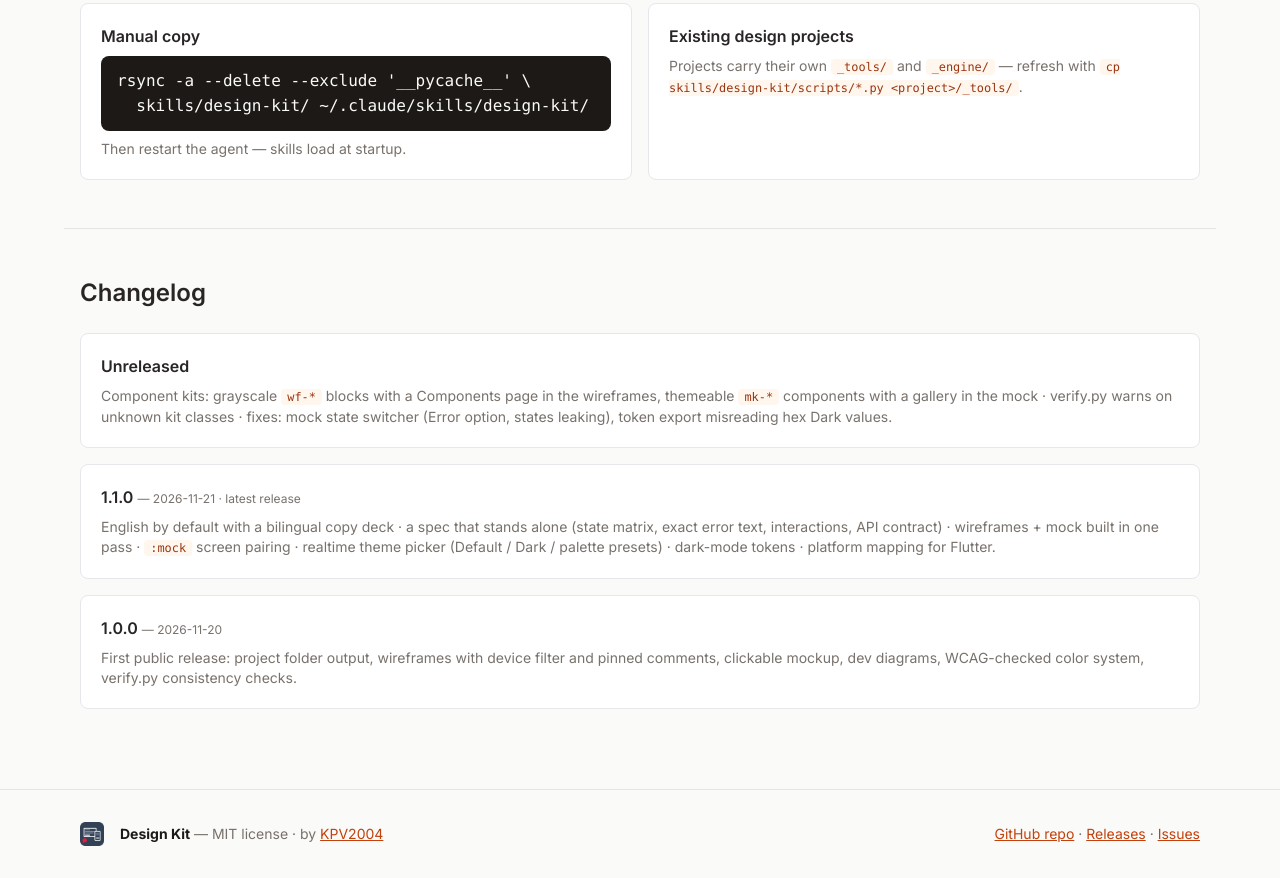
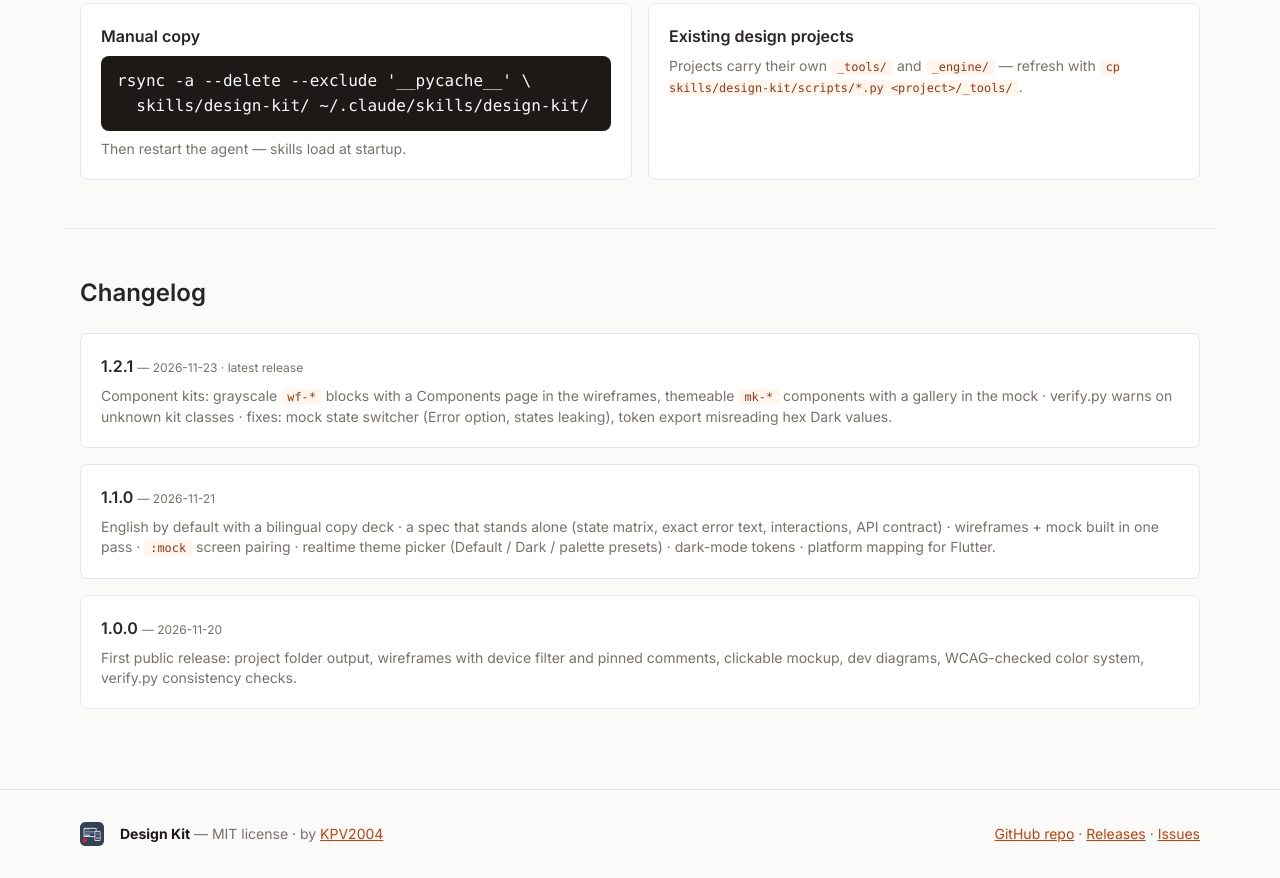
Before and after one commit to KPV2004/design-kit, a plain HTML site: page docs-site/index.html in a window 1280 px wide. Shown: the part 3146-4024 px from the top of the page. Drawn offline with nearby package versions, Linux system fonts and the light colour scheme; files whose address does not match are found by name.

Commit message:
Release 1.2.1: component kits
Bump plugin.json to 1.2.1, date the changelog entry, mark 1.2.1 as the
latest release on the docs site, and drop the stale 1.2.0/1.2.1 entries
already consolidated into 1.1.0.

Co-Authored-By: Claude Opus 5.5 <noreply@anthropic.com>

```diff
--- a/docs-site/index.html
+++ b/docs-site/index.html
@@ -240,8 +240,8 @@ claude plugin update design-kit@design-kit</code></pre></div>
   <div data-lang="en">
     <h2 class="text-2xl font-semibold">Changelog</h2>
     <div class="mt-6 space-y-4">
-      <div class="rounded-lg p-5 border bg-white"><h3 class="font-semibold">Unreleased</h3><p class="text-sm mt-2" style="color: var(--dk-muted);">Component kits: grayscale <code class="inline">wf-*</code> blocks with a Components page in the wireframes, themeable <code class="inline">mk-*</code> components with a gallery in the mock · verify.py warns on unknown kit classes · fixes: mock state switcher (Error option, states leaking), token export misreading hex Dark values.</p></div>
-      <div class="rounded-lg p-5 border bg-white"><h3 class="font-semibold">1.1.0 <span class="text-xs font-normal" style="color: var(--dk-muted);">— 2026-11-21 · latest release</span></h3><p class="text-sm mt-2" style="color: var(--dk-muted);">English by default with a bilingual copy deck · a spec that stands alone (state matrix, exact error text, interactions, API contract) · wireframes + mock built in one pass · <code class="inline">:mock</code> screen pairing · realtime theme picker (Default / Dark / palette presets) · dark-mode tokens · platform mapping for Flutter.</p></div>
+      <div class="rounded-lg p-5 border bg-white"><h3 class="font-semibold">1.2.1 <span class="text-xs font-normal" style="color: var(--dk-muted);">— 2026-11-23 · latest release</span></h3><p class="text-sm mt-2" style="color: var(--dk-muted);">Component kits: grayscale <code class="inline">wf-*</code> blocks with a Components page in the wireframes, themeable <code class="inline">mk-*</code> components with a gallery in the mock · verify.py warns on unknown kit classes · fixes: mock state switcher (Error option, states leaking), token export misreading hex Dark values.</p></div>
+      <div class="rounded-lg p-5 border bg-white"><h3 class="font-semibold">1.1.0 <span class="text-xs font-normal" style="color: var(--dk-muted);">— 2026-11-21</span></h3><p class="text-sm mt-2" style="color: var(--dk-muted);">English by default with a bilingual copy deck · a spec that stands alone (state matrix, exact error text, interactions, API contract) · wireframes + mock built in one pass · <code class="inline">:mock</code> screen pairing · realtime theme picker (Default / Dark / palette presets) · dark-mode tokens · platform mapping for Flutter.</p></div>
       <div class="rounded-lg p-5 border bg-white"><h3 class="font-semibold">1.0.0 <span class="text-xs font-normal" style="color: var(--dk-muted);">— 2026-11-20</span></h3><p class="text-sm mt-2" style="color: var(--dk-muted);">First public release: project folder output, wireframes with device filter and pinned comments, clickable mockup, dev diagrams, WCAG-checked color system, verify.py consistency checks.</p></div>
     </div>
   </div>
```
Also changed, not shown: .claude-plugin/plugin.json, 1 other file.
